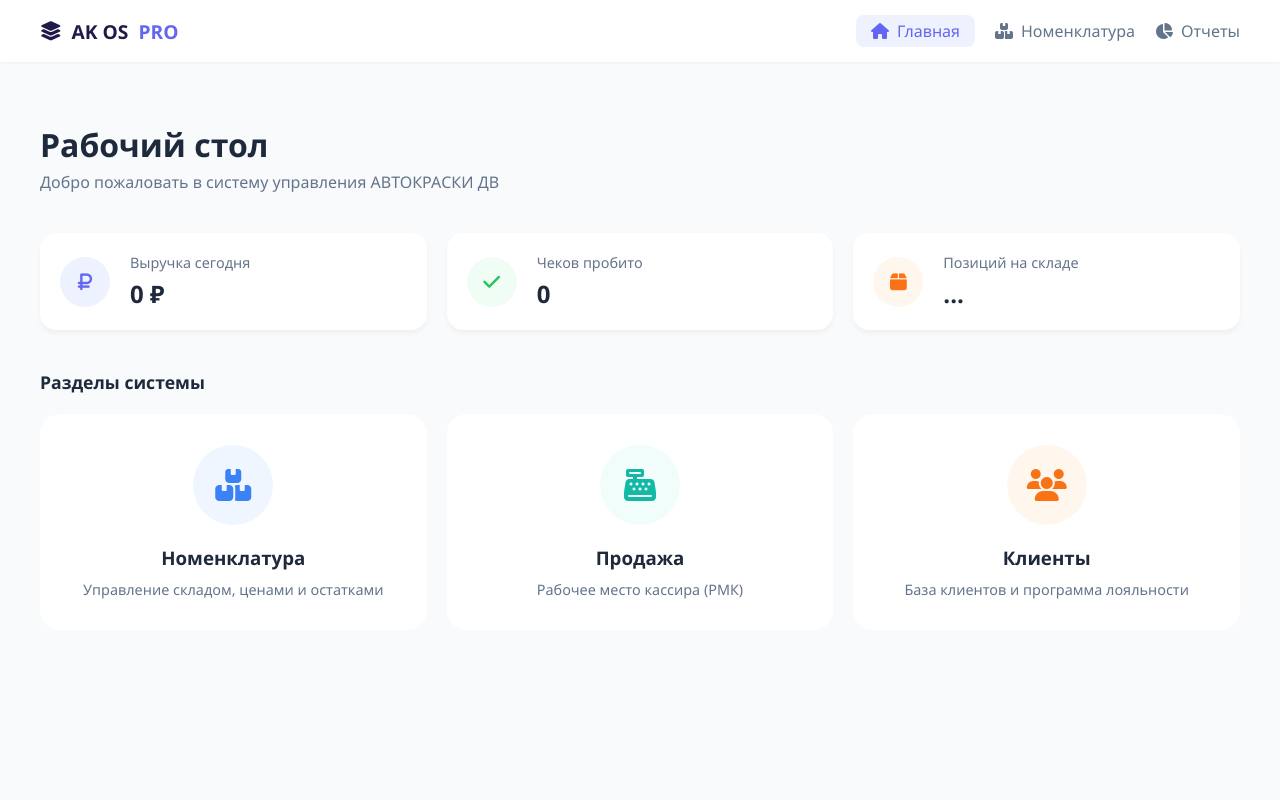
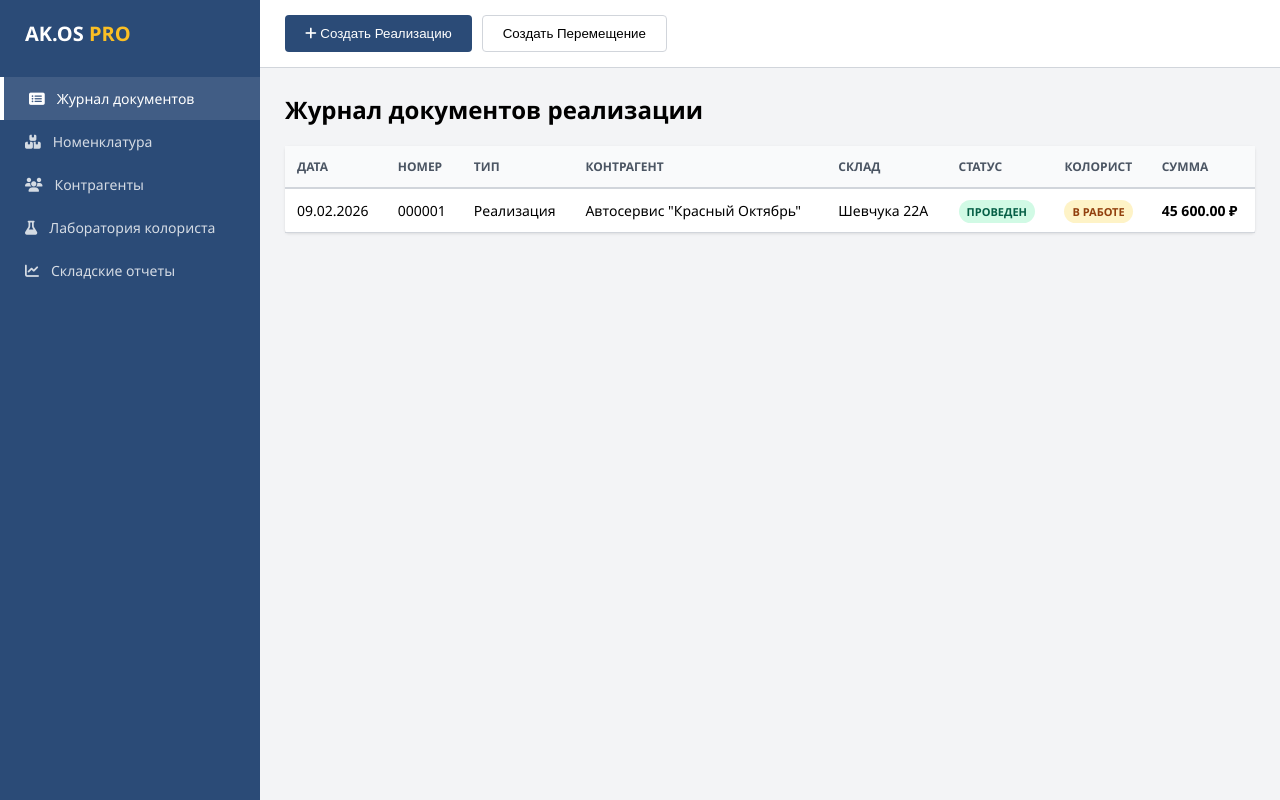
Before and after one commit to rokosolg4-ux/App_AK_DV, a plain HTML site: page frontend/index.html in a window 1280 px wide. Drawn offline with Linux system fonts and the light colour scheme.

```diff
--- a/backend/server.js
+++ b/backend/server.js
@@ -1,10 +1,12 @@
 const express = require('express');
-const { Pool } = require('pg');
 const cors = require('cors');
+const pool = require('./db'); // Мы "импортируем" настройки из db.js
 
 const app = express();
 app.use(cors());
 app.use(express.json());
+
+// Дальше идет твоя логика API...
 
 const pool = new Pool({
     user: 'postgres',
--- a/frontend/index.html
+++ b/frontend/index.html
@@ -2,127 +2,85 @@
 <html lang="ru">
 <head>
     <meta charset="UTF-8">
-    <meta name="viewport" content="width=device-width, initial-scale=1.0">
-    <title>AK OS PRO | Рабочий стол</title>
+    <title>AK.OS ENTERPRISE | Центр управления</title>
     <link href="https://cdnjs.cloudflare.com/ajax/libs/font-awesome/6.4.0/css/all.min.css" rel="stylesheet">
     <style>
-        :root {
-            --bg: #f8fafc;
-            --surface: #ffffff;
-            --primary: #6366f1;
-            --text: #1e293b;
-            --text-light: #64748b;
-        }
-        body { margin: 0; font-family: 'Segoe UI', sans-serif; background: var(--bg); color: var(--text); }
+        :root { --erp-blue: #2b4b77; --erp-bg: #f3f4f6; --erp-border: #d1d5db; --success: #10b981; --warning: #f59e0b; }
+        body { margin: 0; font-family: 'Segoe UI', sans-serif; background: var(--erp-bg); display: grid; grid-template-columns: 260px 1fr; height: 100vh; }
 
-        /* HEADER */
-        .header { background: var(--surface); padding: 15px 40px; display: flex; justify-content: space-between; align-items: center; box-shadow: 0 1px 3px rgba(0,0,0,0.05); }
-        .logo { font-weight: bold; font-size: 1.2rem; color: #1e1b4b; display: flex; align-items: center; gap: 10px; }
-        .logo span { color: var(--primary); }
-        .nav { display: flex; gap: 20px; }
-        .nav a { text-decoration: none; color: var(--text-light); font-weight: 500; display: flex; align-items: center; gap: 8px; }
-        .nav a:hover { color: var(--primary); }
-        .nav a.active { color: var(--primary); background: #eef2ff; padding: 5px 15px; border-radius: 8px; }
+        /* Боковая панель 1С-стиль */
+        .sidebar { background: var(--erp-blue); color: #fff; padding: 20px 0; }
+        .nav-item { padding: 12px 25px; cursor: pointer; display: flex; align-items: center; gap: 12px; transition: 0.3s; font-size: 14px; opacity: 0.8; }
+        .nav-item:hover, .nav-item.active { background: rgba(255,255,255,0.1); opacity: 1; border-left: 4px solid #fff; }
 
-        /* CONTENT */
-        .container { max-width: 1200px; margin: 0 auto; padding: 40px 20px; }
-        h1 { margin-bottom: 5px; }
-        .subtitle { color: var(--text-light); margin-bottom: 40px; }
+        /* Основная рабочая область */
+        .workspace { display: flex; flex-direction: column; overflow: hidden; }
+        .toolbar { background: #fff; padding: 15px 25px; border-bottom: 1px solid var(--erp-border); display: flex; gap: 10px; }
+        .content { flex: 1; padding: 25px; overflow-y: auto; }
 
-        /* STATS */
-        .stats-grid { display: grid; grid-template-columns: repeat(auto-fit, minmax(250px, 1fr)); gap: 20px; margin-bottom: 40px; }
-        .stat-card { background: var(--surface); padding: 20px; border-radius: 16px; display: flex; align-items: center; gap: 20px; box-shadow: 0 4px 6px -1px rgba(0,0,0,0.05); }
-        .icon-circle { width: 50px; height: 50px; border-radius: 50%; display: flex; align-items: center; justify-content: center; font-size: 1.2rem; }
-        .icon-purple { background: #eef2ff; color: #6366f1; }
-        .icon-green { background: #f0fdf4; color: #22c55e; }
-        .icon-orange { background: #fff7ed; color: #f97316; }
-        .stat-info div:first-child { color: var(--text-light); font-size: 0.9rem; margin-bottom: 5px; }
-        .stat-info b { font-size: 1.5rem; }
+        /* Профессиональная таблица-журнал */
+        .erp-grid { width: 100%; border-collapse: collapse; background: #fff; box-shadow: 0 1px 3px rgba(0,0,0,0.1); border-radius: 4px; }
+        .erp-grid th { background: #f9fafb; padding: 12px; text-align: left; border-bottom: 2px solid var(--erp-border); font-size: 12px; text-transform: uppercase; color: #4b5563; }
+        .erp-grid td { padding: 12px; border-bottom: 1px solid var(--erp-border); font-size: 14px; }
 
-        /* MENU CARDS */
-        .section-title { font-size: 1.1rem; font-weight: bold; margin-bottom: 20px; }
-        .cards-grid { display: grid; grid-template-columns: repeat(auto-fit, minmax(300px, 1fr)); gap: 20px; }
-
-        .action-card {
-            background: var(--surface); padding: 30px; border-radius: 20px;
-            text-align: center; cursor: pointer; transition: transform 0.2s, box-shadow 0.2s;
-            text-decoration: none; color: inherit; display: block;
-            border: 1px solid transparent;
-        }
-        .action-card:hover { transform: translateY(-5px); box-shadow: 0 10px 15px -3px rgba(0,0,0,0.1); border-color: #e2e8f0; }
-
-        .card-icon { width: 80px; height: 80px; border-radius: 50%; margin: 0 auto 20px; display: flex; align-items: center; justify-content: center; font-size: 2rem; }
-        .bg-blue { background: #eff6ff; color: #3b82f6; }
-        .bg-teal { background: #f0fdfa; color: #14b8a6; } /* Цвет для Продажи */
-        .bg-orange { background: #fff7ed; color: #f97316; }
-
-        .action-card h3 { margin: 0 0 10px 0; }
-        .action-card p { color: var(--text-light); margin: 0; font-size: 0.9rem; }
+        /* Статусы документов */
+        .status-pill { padding: 4px 8px; border-radius: 12px; font-size: 11px; font-weight: bold; text-transform: uppercase; }
+        .status-draft { background: #e5e7eb; color: #374151; }
+        .status-posted { background: #d1fae5; color: #065f46; }
+        .status-in_work { background: #fef3c7; color: #92400e; }
     </style>
 </head>
 <body>
 
-    <div class="header">
-        <div class="logo"><i class="fa fa-layer-group"></i> AK OS <span>PRO</span></div>
-        <div class="nav">
-            <a href="#" class="active"><i class="fa fa-home"></i> Главная</a>
-            <a href="nomenclature.html"><i class="fa fa-boxes"></i> Номенклатура</a>
-            <a href="sales_reports.html"><i class="fa fa-chart-pie"></i> Отчеты</a>
-        </div>
-    </div>
+    <aside class="sidebar">
+        <div style="padding: 0 25px 30px; font-size: 20px; font-weight: bold;">AK.OS <span style="color:#fbbf24">PRO</span></div>
+        <div class="nav-item active"><i class="fa fa-list-alt"></i> Журнал документов</div>
+        <div class="nav-item"><i class="fa fa-boxes"></i> Номенклатура</div>
+        <div class="nav-item"><i class="fa fa-users"></i> Контрагенты</div>
+        <div class="nav-item"><i class="fa fa-flask"></i> Лаборатория колориста</div>
+        <div class="nav-item"><i class="fa fa-chart-line"></i> Складские отчеты</div>
+    </aside>
 
-    <div class="container">
-        <h1>Рабочий стол</h1>
-        <div class="subtitle">Добро пожаловать в систему управления АВТОКРАСКИ ДВ</div>
+    <main class="workspace">
+        <header class="toolbar">
+            <button class="btn" style="background: var(--erp-blue); color: #fff; border: none; padding: 10px 20px; border-radius: 4px; cursor: pointer;">
+                <i class="fa fa-plus"></i> Создать Реализацию
+            </button>
+            <button class="btn" style="background: #fff; border: 1px solid var(--erp-border); padding: 10px 20px; border-radius: 4px; cursor: pointer;">
+                Создать Перемещение
+            </button>
+        </header>
 
-        <div class="stats-grid">
-            <div class="stat-card">
-                <div class="icon-circle icon-purple"><i class="fa fa-ruble-sign"></i></div>
-                <div class="stat-info">
-                    <div>Выручка сегодня</div>
-                    <b>0 ₽</b>
-                </div>
-            </div>
-            <div class="stat-card">
-                <div class="icon-circle icon-green"><i class="fa fa-check"></i></div>
-                <div class="stat-info">
-                    <div>Чеков пробито</div>
-                    <b>0</b>
-                </div>
-            </div>
-            <div class="stat-card">
-                <div class="icon-circle icon-orange"><i class="fa fa-box"></i></div>
-                <div class="stat-info">
-                    <div>Позиций на складе</div>
-                    <b>...</b>
-                </div>
-            </div>
-        </div>
-
-        <div class="section-title">Разделы системы</div>
-
-        <div class="cards-grid">
-
-            <a href="nomenclature.html" class="action-card">
-                <div class="card-icon bg-blue"><i class="fa fa-boxes"></i></div>
-                <h3>Номенклатура</h3>
-                <p>Управление складом, ценами и остатками</p>
-            </a>
-
-            <a href="pos.html" class="action-card">
-                <div class="card-icon bg-teal"><i class="fa fa-cash-register"></i></div>
-                <h3>Продажа</h3>
-                <p>Рабочее место кассира (РМК)</p>
-            </a>
-
-            <a href="clients.html" class="action-card">
-                <div class="card-icon bg-orange"><i class="fa fa-users"></i></div>
-                <h3>Клиенты</h3>
-                <p>База клиентов и программа лояльности</p>
-            </a>
-
-        </div>
-    </div>
+        <section class="content">
+            <h2 style="margin-top:0;">Журнал документов реализации</h2>
+            <table class="erp-grid">
+                <thead>
+                    <tr>
+                        <th>Дата</th>
+                        <th>Номер</th>
+                        <th>Тип</th>
+                        <th>Контрагент</th>
+                        <th>Склад</th>
+                        <th>Статус</th>
+                        <th>Колорист</th>
+                        <th>Сумма</th>
+                    </tr>
+                </thead>
+                <tbody id="journal-body">
+                    <tr>
+                        <td>09.02.2026</td>
+                        <td>000001</td>
+                        <td>Реализация</td>
+                        <td>Автосервис "Красный Октябрь"</td>
+                        <td>Шевчука 22А</td>
+                        <td><span class="status-pill status-posted">Проведен</span></td>
+                        <td><span class="status-pill status-in_work">В работе</span></td>
+                        <td><b>45 600.00 ₽</b></td>
+                    </tr>
+                </tbody>
+            </table>
+        </section>
+    </main>
 
 </body>
 </html>
```
Also changed, not shown: backend/db.js (added, +11 -0 lines), backend/modules/DocumentService.js (added, +29 -0 lines), backend/modules/NomenclatureService.js (added, +17 -0 lines), backend/services/DocumentService.js (added, +60 -0 lines), backend/services/NomenclatureService.js (added, +28 -0 lines).
